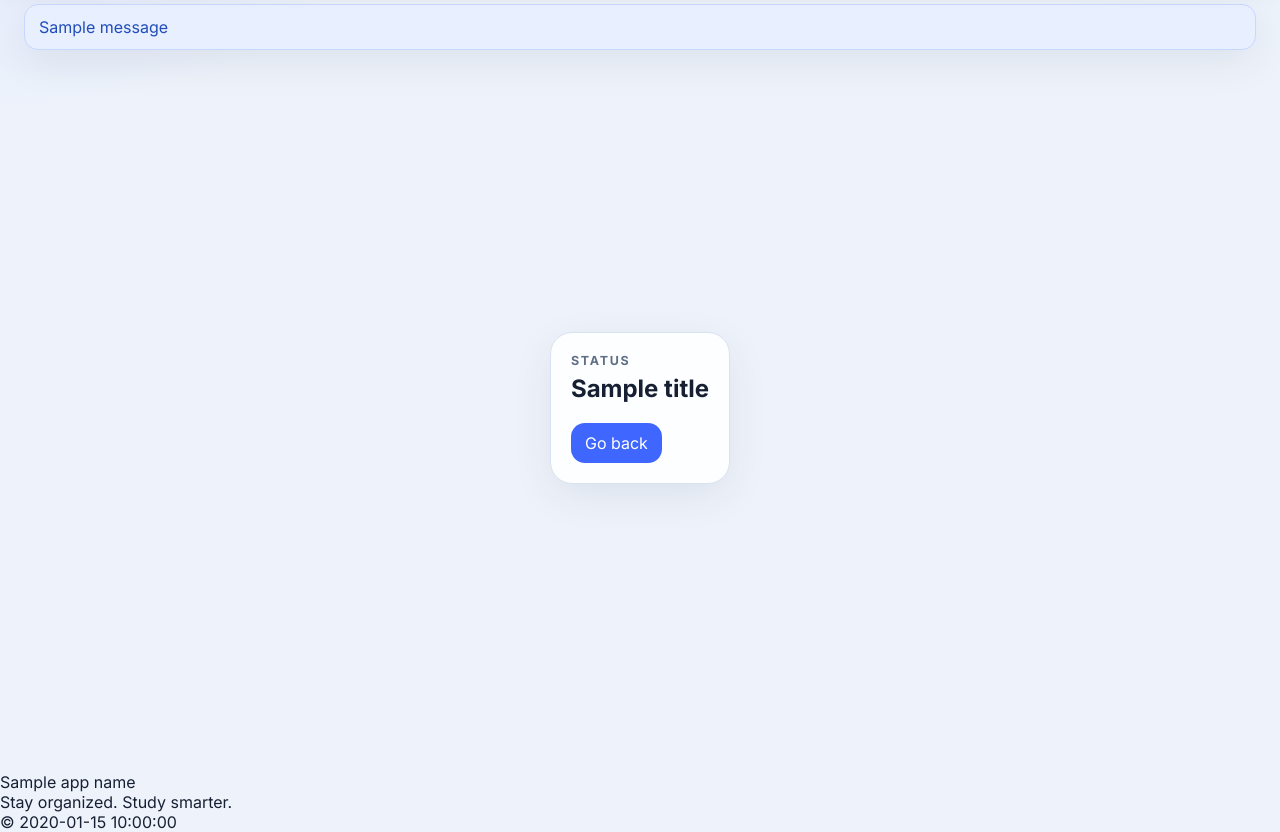
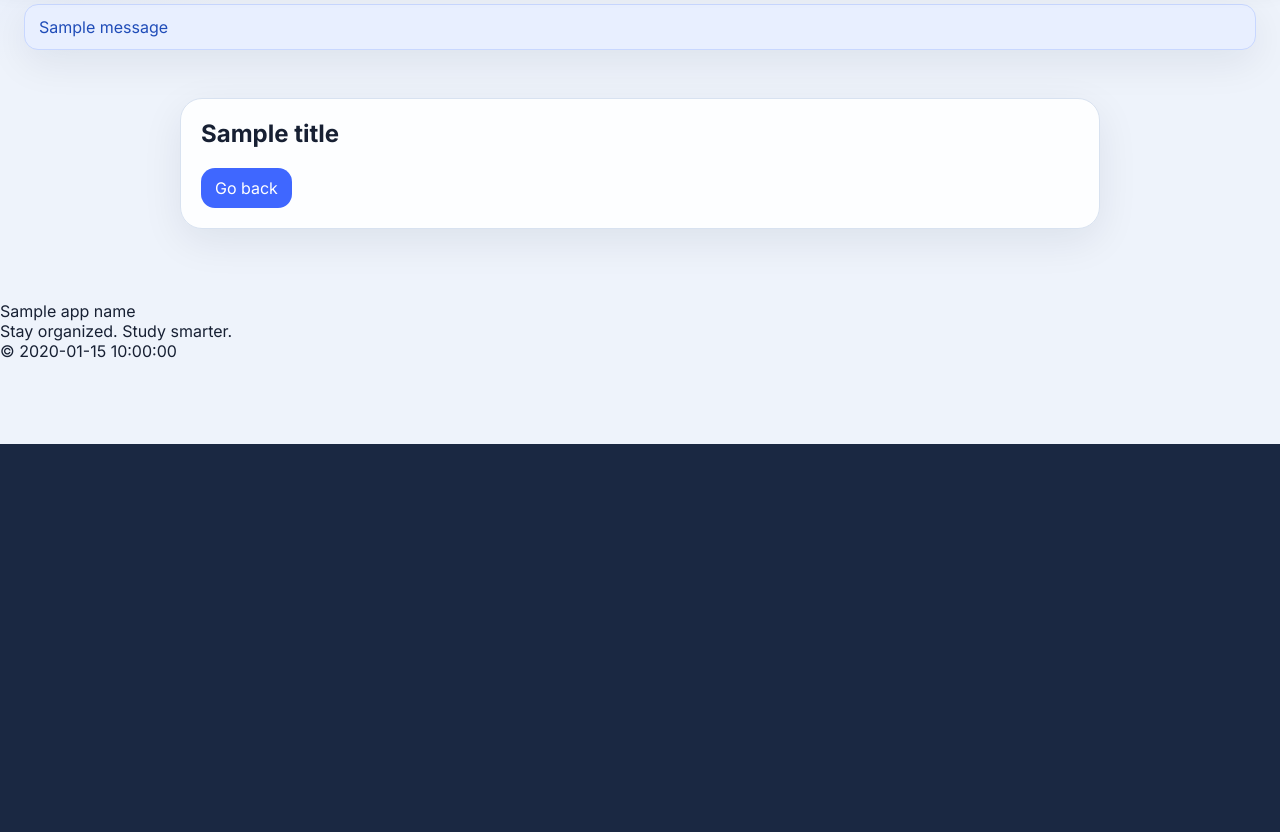
Before and after one commit to it21286964/studydesk-web, a Flask app: template templates/simple_message.html in a window 1280 px wide. Shown: the part 356-1188 px from the top of the page. After the commit the page ends 800 px from the top, so only its background shows below. Run offline with Flask 3, Linux system fonts and the light colour scheme; the template is opened without the code that fills it: most values are stand-ins (such as "Sample title", 1, 10 or a date in 2020); one stand-in notice (Sample message) is shown.

Commit message:
Update Simple Message UI

```diff
--- a/templates/simple_message.html
+++ b/templates/simple_message.html
@@ -1,11 +1,8 @@
 {% extends "base.html" %}
 {% block content %}
-<div class="auth-shell">
-  <section class="auth-card">
-    <div class="eyebrow">Status</div>
-    <h1>{{ title }}</h1>
-    <p class="muted">{{ message }}</p>
-    <a class="button-link" href="{{ url_for('dashboard') if current_user.is_authenticated else url_for('login') }}">Go back</a>
-  </section>
-</div>
+<section class="auth-card wide">
+  <h1>{{ title }}</h1>
+  <p class="muted">{{ message }}</p>
+  <a class="button-link" href="{{ url_for('dashboard') if current_user.is_authenticated else url_for('login') }}">Go back</a>
+</section>
 {% endblock %}
```
